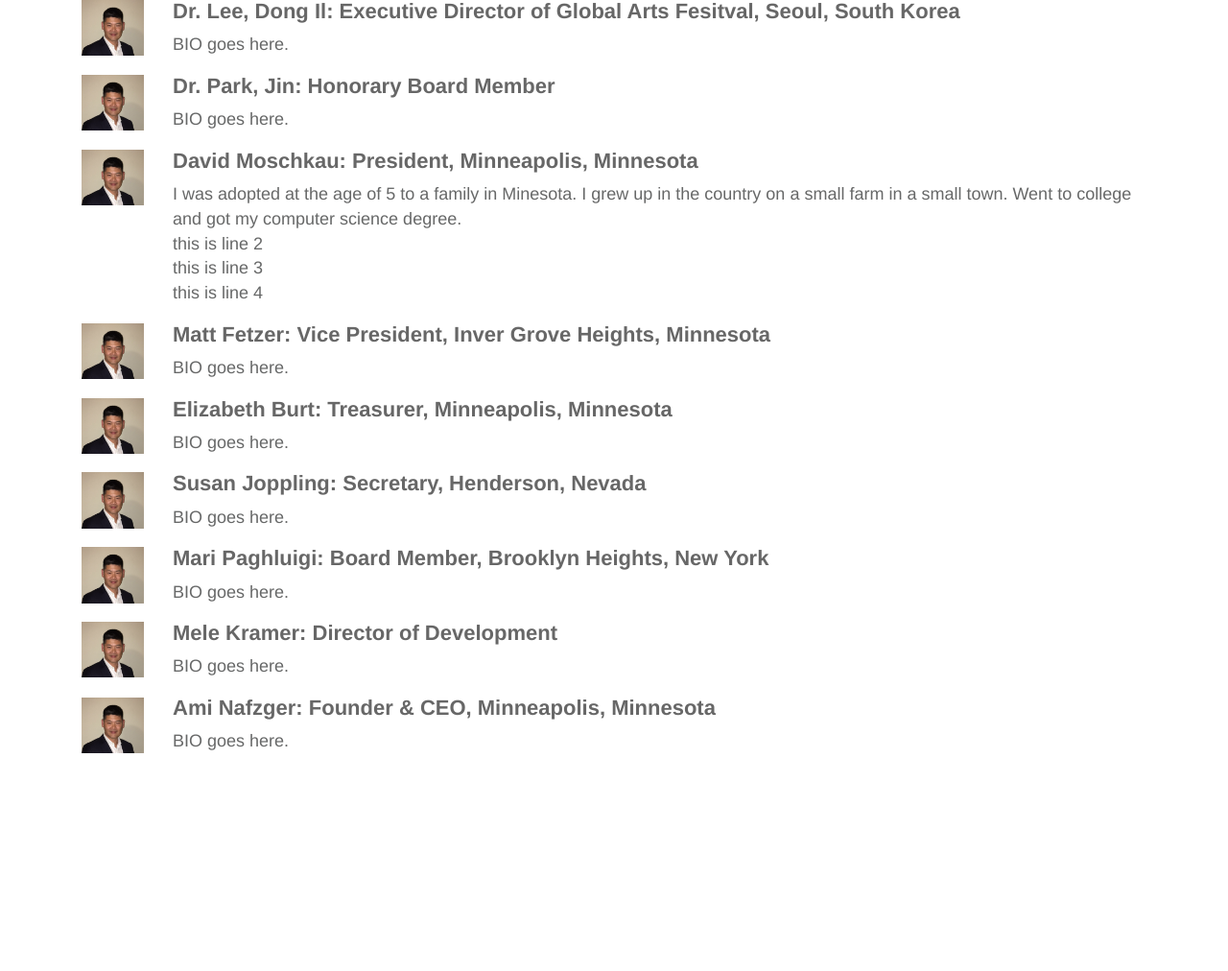
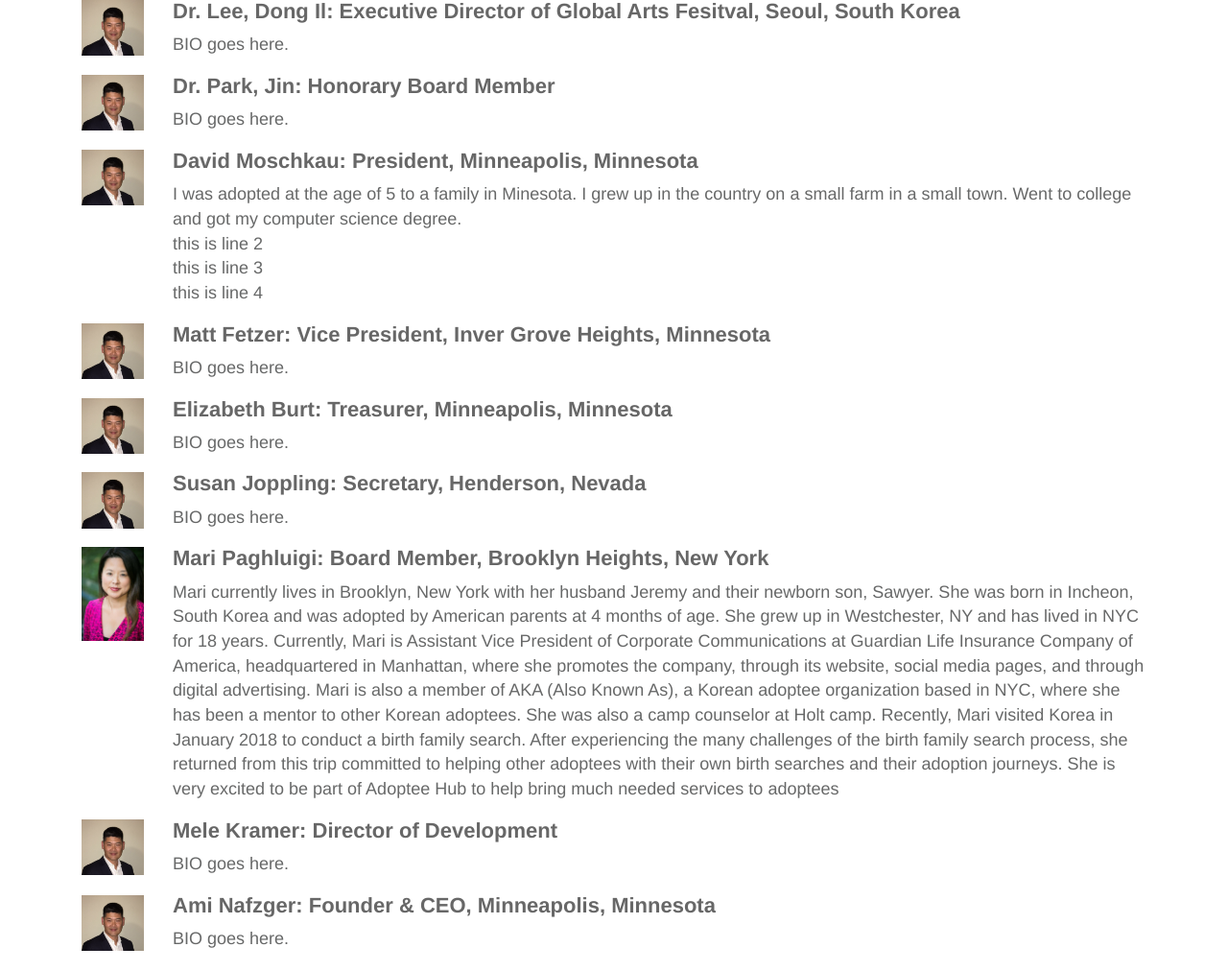
Before and after one commit to davemos/adopteehub, a Django app: page /board/ in a window 1280 px wide. Shown: the part 584-1596 px from the top of the page at 96% size. Before the commit the page ends 1369 px from the top, so only its background shows below. Run offline with Django 3.2, Linux system fonts and the light colour scheme; some libraries are stand-ins or nearby versions.

Commit message:
update mari

```diff
--- a/templates/adopteehub/board.html
+++ b/templates/adopteehub/board.html
@@ -67,11 +67,11 @@
                 </table>
             </td>
         </tr>
-        <tr class="spaceUnder"><td class="col-md-1" ><img alt="david m" src="/static/img/davidm.jpg" /></td>
+        <tr class="spaceUnder"><td class="col-md-1" ><img alt="david m" src="/static/img/Mari.jpg" /></td>
             <td class="col-md-11">
                 <table><tr><td><h4>Mari Paghluigi: Board Member, Brooklyn Heights, New York</h4></td></tr>
                     <tr><td>
-                        <div>BIO goes here.
+                        <div>Mari currently lives in Brooklyn, New York with her husband Jeremy and their newborn son, Sawyer. She was born in Incheon, South Korea and was adopted by American parents at 4 months of age. She grew up in Westchester, NY and has lived in NYC for 18 years. Currently, Mari is Assistant Vice President of Corporate Communications at Guardian Life Insurance Company of America, headquartered in Manhattan, where she promotes the company, through its website, social media pages, and through digital advertising. Mari is also a member of AKA (Also Known As), a Korean adoptee organization based in NYC, where she has been a mentor to other Korean adoptees. She was also a camp counselor at Holt camp. Recently, Mari visited Korea in January 2018 to conduct a birth family search. After experiencing the many challenges of the birth family search process, she returned from this trip committed to helping other adoptees with their own birth searches and their adoption journeys. She is very excited to be part of Adoptee Hub to help bring much needed services to adoptees
                         </div>
                     </td></tr>
                 </table>
```
Also changed, not shown: static/img/Mari.jpg (added), 1 other file.
